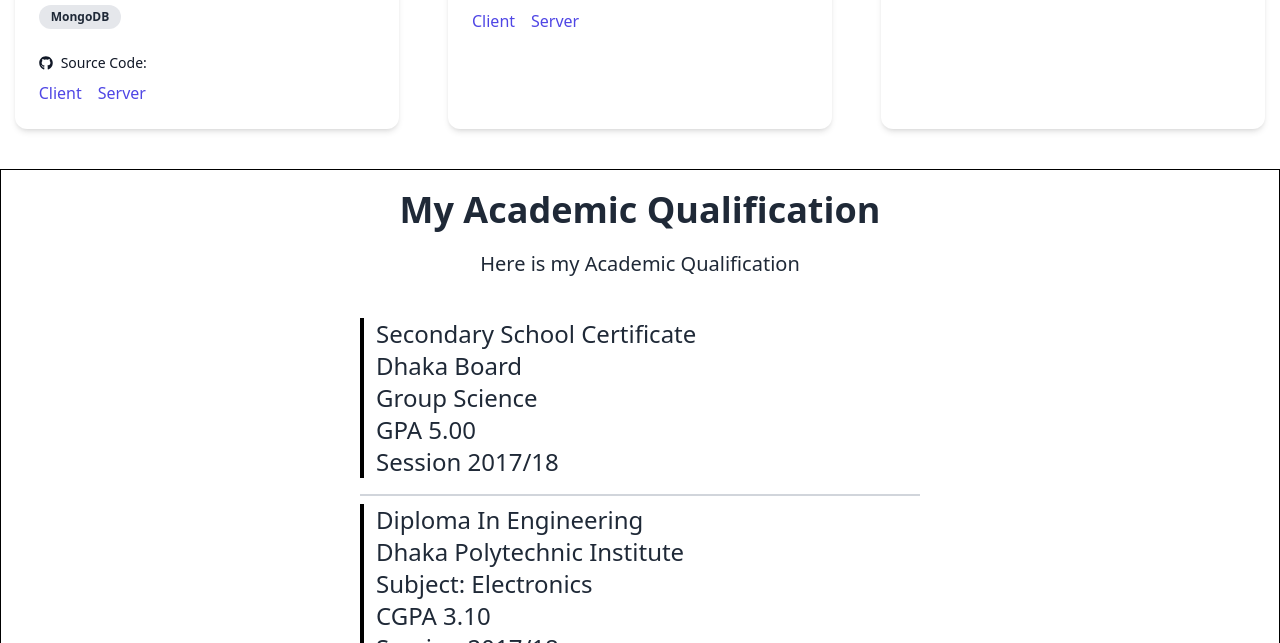
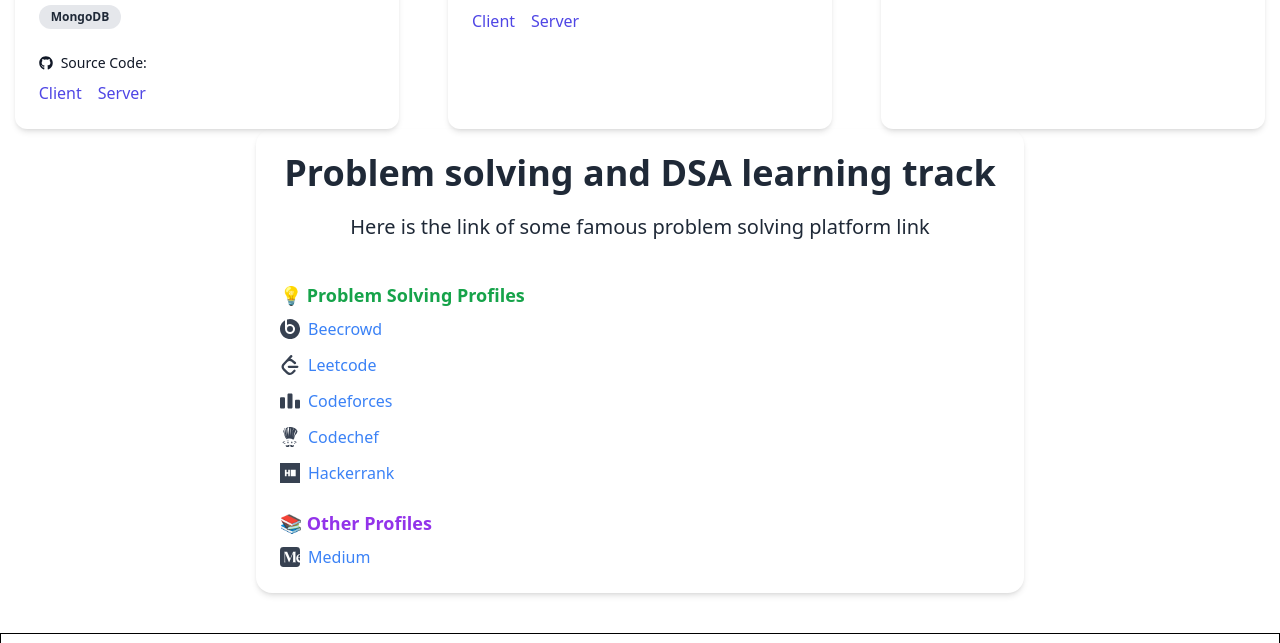
Before and after one commit to protap1100/protap-portfolio, a React (Vite) app: page / in a window 1280 px wide. Shown: the part 1669-2312 px from the top of the page. Built offline with nearby package versions, Linux system fonts and the light colour scheme.

Commit message:
problem solving skill added

```diff
--- /dev/null
+++ b/public/skilllink.json
@@ -0,0 +1,14 @@
+{
+  "name": "Protap Biswas",
+  "title": "MERN Stack Developer | Problem Solver | Tech Enthusiast",
+  "problemSolvingProfiles": {
+    "beecrowd": "https://judge.beecrowd.com/en/profile/1160944",
+    "leetcode": "https://leetcode.com/u/protap1",
+    "codeforces": "https://codeforces.com/profile/protap1100",
+    "codechef": "https://www.codechef.com/users/protapb1100",
+    "hackerrank": "https://www.hackerrank.com/protapb23"
+  },
+  "otherProfiles": {
+    "medium": "https://medium.com/@protapb23"
+  }
+}
--- /dev/null
+++ b/src/Components/IsolatedCompo/OthersSkill.jsx
@@ -0,0 +1,97 @@
+import { useEffect, useState } from "react";
+import {
+  SiLeetcode,
+  SiCodeforces,
+  SiCodechef,
+  SiHackerrank,
+  SiMedium,
+  SiBeatsbydre,
+} from "react-icons/si";
+
+const logoMap = {
+  beecrowd: SiBeatsbydre,
+  leetcode: SiLeetcode,
+  codeforces: SiCodeforces,
+  codechef: SiCodechef,
+  hackerrank: SiHackerrank,
+  medium: SiMedium,
+};
+
+const OthersSkill = () => {
+  const [data, setData] = useState(null);
+
+  useEffect(() => {
+    fetch("/skilllink.json")
+      .then((res) => res.json())
+      .then((json) => setData(json))
+      .catch((err) => console.error("Error loading JSON:", err));
+  }, []);
+
+  if (!data) {
+    return <p className="text-center text-gray-500">Loading...</p>;
+  }
+
+  const { problemSolvingProfiles, otherProfiles } = data;
+
+  return (
+    <div className="p-6 max-w-3xl mx-auto bg-white shadow-md rounded-2xl">
+      <h1 className="text-4xl font-bold text-center mb-5">
+        Problem solving and DSA learning track
+      </h1>
+      <h1 className="text-xl text-center mb-10">
+        Here is the link of some famous problem solving platform link
+      </h1>
+
+      <div className="mb-6">
+        <h2 className="text-lg font-semibold text-green-600 mb-2">
+          💡 Problem Solving Profiles
+        </h2>
+        <ul className="space-y-3">
+          {Object.entries(problemSolvingProfiles).map(([platform, link]) => {
+            const Icon = logoMap[platform];
+            return (
+              <li key={platform} className="flex items-center gap-2">
+                {Icon && <Icon className="text-xl text-gray-700" />}
+                <a
+                  href={link}
+                  target="_blank"
+                  rel="noopener noreferrer"
+                  className="text-blue-500 hover:underline"
+                >
+                  {platform.charAt(0).toUpperCase() + platform.slice(1)}
+                </a>
+              </li>
+            );
+          })}
+        </ul>
+      </div>
+
+      {/* Other Profiles */}
+      <div>
+        <h2 className="text-lg font-semibold text-purple-600 mb-2">
+          📚 Other Profiles
+        </h2>
+        <ul className="space-y-3">
+          {Object.entries(otherProfiles).map(([platform, link]) => {
+            const Icon = logoMap[platform];
+            return (
+              <li key={platform} className="flex items-center gap-2">
+                {Icon && <Icon className="text-xl text-gray-700" />}
+                <a
+                  href={link}
+                  target="_blank"
+                  rel="noopener noreferrer"
+                  className="text-blue-500 hover:underline"
+                >
+                  {platform.charAt(0).toUpperCase() + platform.slice(1)}
+                </a>
+              </li>
+            );
+          })}
+        </ul>
+      </div>
+    </div>
+  );
+};
+
+export default OthersSkill;
--- a/src/Pages/Home/Home.jsx
+++ b/src/Pages/Home/Home.jsx
@@ -1,4 +1,5 @@
 import Education from "../../Components/IsolatedCompo/Education";
+import OthersSkill from "../../Components/IsolatedCompo/OthersSkill";
 import Skill from "../../Components/IsolatedCompo/Skill";
 import AboutMe from "../AboutMe/AboutMe";
 import Contact from "../Contact/Contact";
@@ -10,6 +11,7 @@
         <div className="mt-10">
            <AboutMe></AboutMe>
            <Project></Project>
+           <OthersSkill></OthersSkill>
            <Education></Education>
            <Skill></Skill>
            <Contact></Contact>
```
Also changed, not shown: public/skil2.json (added, +27 -0 lines).
